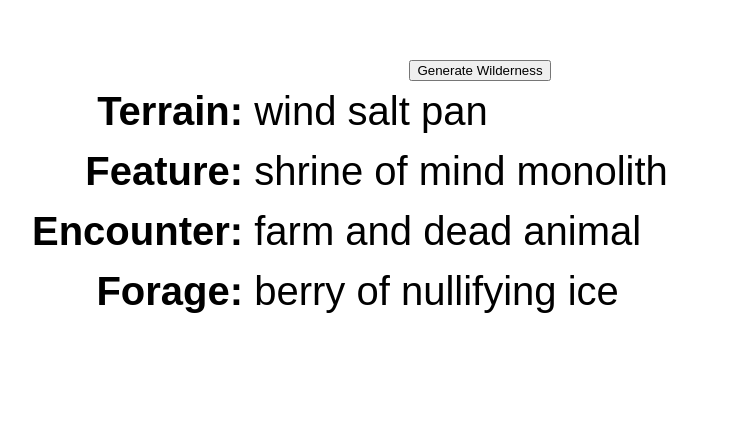
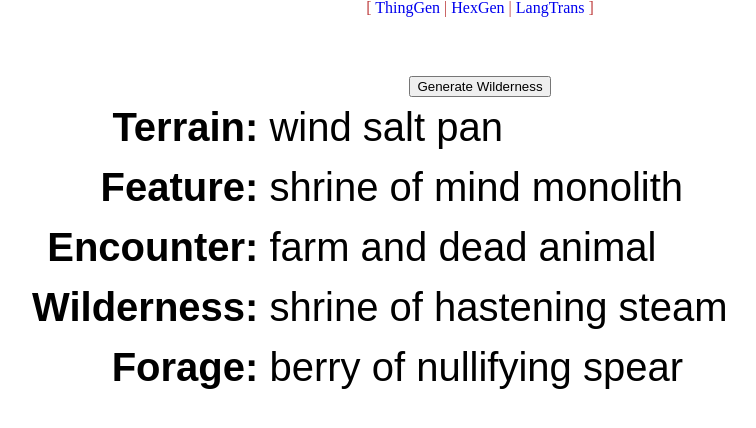
Before and after one commit to DMBuce/dmtools, a plain HTML site: page hexgen.html in a window 1280 px wide. Both pictures are taken after a click on the button "Generate Wilderness". Shown: the whole page, without its empty margins (160-916 px from the left). Drawn offline with Linux system fonts and the light colour scheme.

Commit message:
Add menu to pages

```diff
--- a/hexgen.html
+++ b/hexgen.html
@@ -7,6 +7,20 @@
 <script src="thinggen.js"></script>
 </head>
 <body class="generator">
+	<nav>
+		<ul>
+			<li>
+				<a href='thinggen.html'>ThingGen</a>
+			</li>
+			<li>
+				<a href='hexgen.html'>HexGen</a>
+			</li>
+			<li>
+				<a href='language.html'>LangTrans</a>
+			</li>
+		</ul>
+	</nav>
+
 	<span class="spacer"><br/></span>
 	<button onclick="hex()" autofocus>Generate Wilderness</button>
 	<table width=70% style="margin: 0px auto;">
@@ -23,6 +37,10 @@
 			<td class="subthing encounter"></td>
 		</tr>
 		<tr>
+			<td class="thing">Wilderness:&nbsp;</td>
+			<td class="subthing wilderness"></td>
+		</tr>
+		<tr>
 			<td class="thing">Forage:&nbsp;</td>
 			<td class="subthing forage"></td>
 		</tr>
--- a/style.css
+++ b/style.css
@@ -28,7 +28,7 @@ ul {
 	font-size: 30pt;
 	font-family: Arial, sans-serif;
 	color: black;
-	padding: 1em;
+	/*padding: 1em;*/
 	line-height: 1.5em;
 }
 
@@ -57,3 +57,35 @@ td.thing {
 textarea {
 	font-size: 12pt;
 }
+
+nav > ul {
+    margin-left: 0;
+    text-align: center;
+    color: #BF4040;
+	list-style: none;
+}
+
+nav > ul li {
+    display: inline;
+}
+
+nav > ul li p {
+    display: inline;
+}
+
+nav > ul li:first-child:before {
+    content: "[";
+}
+
+nav > ul li:before {
+    content: "|";
+}
+
+nav > ul li:last-child:after {
+    content: "]";
+}
+
+nav a:link    { text-decoration: none; }
+nav a:visited { text-decoration: none; }
+nav a:hover   { text-decoration: underline; }
+nav a:active  { text-decoration: underline; }
--- a/thinggen.js
+++ b/thinggen.js
@@ -49,6 +49,14 @@ var encounter_table = [
 	"{{wilderness_structure}} and {{wilderness_discovery}}",
 	"{{wilderness_npc}}",
 	"{{thing}}",
+]
+var wilderness_table = [
+	"the party is lost",
+	"{{feature_table}}",
+	"{{feature_table}}",
+	"{{feature_table}}",
+	"{{feature_table}}",
+	"{{encounter_table}}",
 ]
 var forage_table = [
 	"{{edible_plant}} and {{edible_plant}}",
@@ -4454,6 +4462,12 @@ function hex() {
 		things.item(i).innerHTML=expand("{{encounter_table}}", 0);
 	}
 
+	things = document.getElementsByClassName("wilderness");
+	for(var i = 0; i < things.length; i++) {
+		console.log("===");
+		things.item(i).innerHTML=expand("{{wilderness_table}}", 0);
+	}
+
 	things = document.getElementsByClassName("forage");
 	for(var i = 0; i < things.length; i++) {
 		console.log("===");
```
Also changed, not shown: language.html (+14 -0 lines), thinggen.html (+15 -1 lines).
